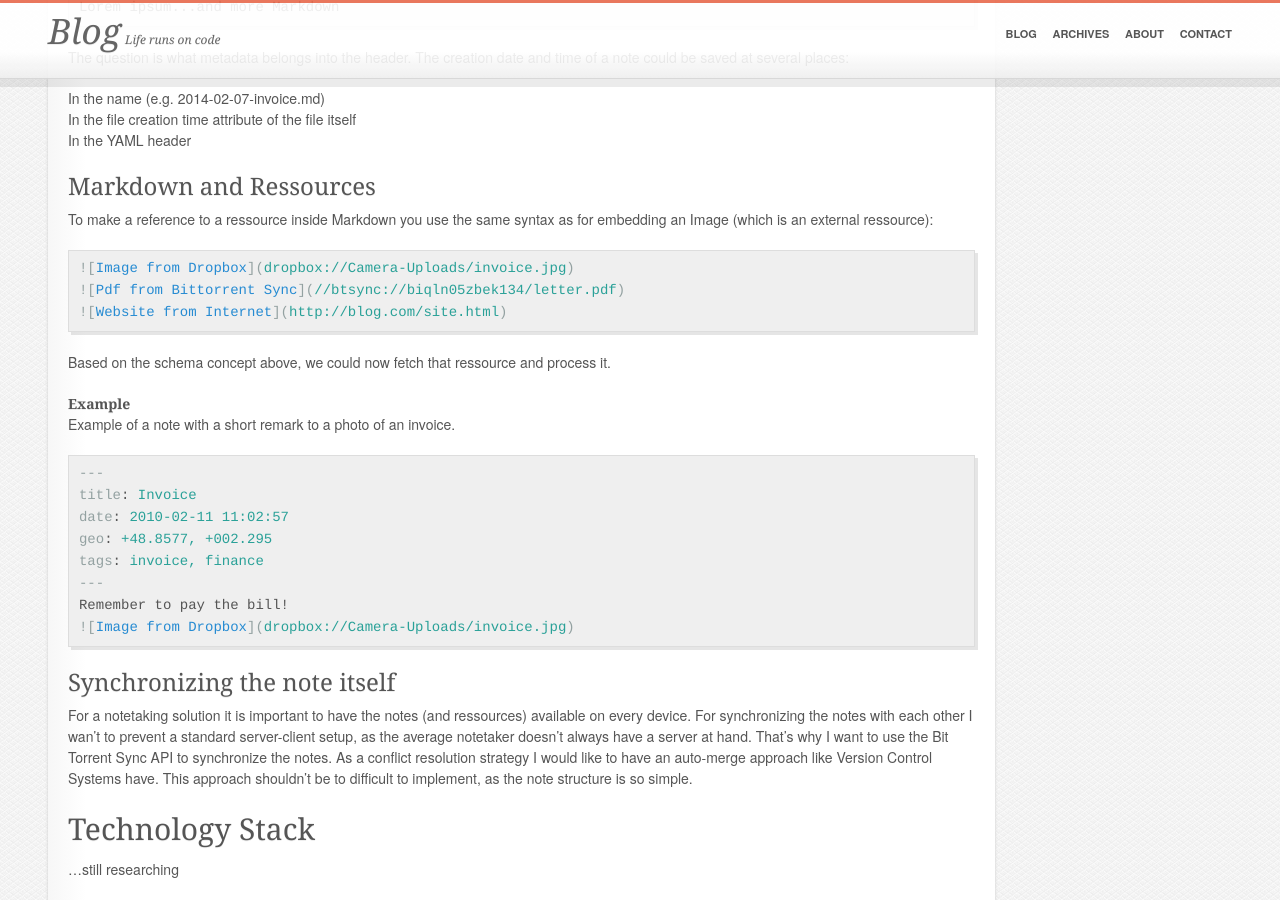
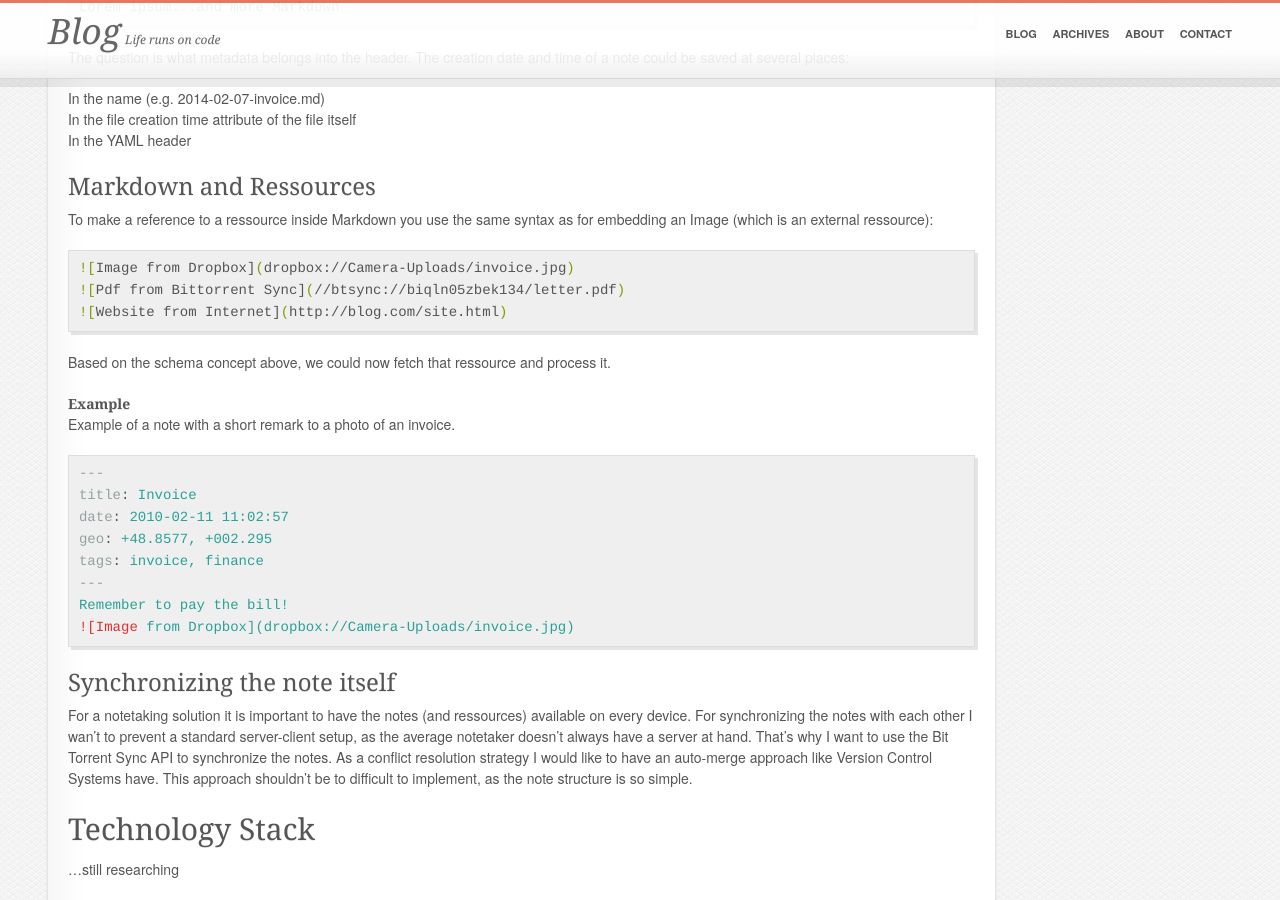
Before and after one commit to lukasmartinelli/lukasmartinelli.github.io, a Jekyll site: the page built from _posts/2014-02-07-opensource-notetaking-concept.md, in a window 1280 px wide and 900 px high, scrolled down 5378 px. Built offline with Jekyll 4.4.1, drawn with Linux system fonts in a browser that asks for light colours; Markdown is read by kramdown in place of the engine named in the settings.

```diff
--- /dev/null
+++ b/Gemfile
@@ -0,0 +1,2 @@
+source 'https://rubygems.org'
+gem 'github-pages'
--- a/_config.yml
+++ b/_config.yml
@@ -1,5 +1,6 @@
 name: Lukas Martinelli
 markdown: redcarpet
+safe: true
 pygments: true
 exclude: ['CNAME', 'Guardfile', 'README.md']
 paginate: 5
@@ -7,7 +8,7 @@
   media: 'media'
   ignore:
     - index.html
-    - Guardfile
+    - Gemfile
     - CNAME
     - .gitignore
     - config.rb
--- a/_posts/2014-02-07-opensource-notetaking-concept.md
+++ b/_posts/2014-02-07-opensource-notetaking-concept.md
@@ -86,7 +86,7 @@
 ### Metadata
 To store the metadata associated with the note, I suggest an approach that is used in Jekyll and is called [Front Matter](http://jekyllrb.com/docs/frontmatter/). Front Matter means every file does have a YAML Header containing metadata.
 
-{% highlight markdown %}
+{% highlight yaml %}
 ---
 title: Invoice
 date: 2010-02-11 11:02:57
@@ -104,7 +104,7 @@
 ### Markdown and Ressources
 To make a reference to a ressource inside Markdown you use the same syntax as for embedding an Image (which is an external ressource):
 
-{% highlight markdown %}
+{% highlight bash %}
 ![Image from Dropbox](dropbox://Camera-Uploads/invoice.jpg)
 ![Pdf from Bittorrent Sync](//btsync://biqln05zbek134/letter.pdf)
 ![Website from Internet](http://blog.com/site.html)
@@ -114,7 +114,7 @@
 
 #### Example
 Example of a note with a short remark to a photo of an invoice.
-{% highlight markdown %}
+{% highlight yaml %}
 ---
 title: Invoice
 date: 2010-02-11 11:02:57
```
Also changed, not shown: 1 other file.
